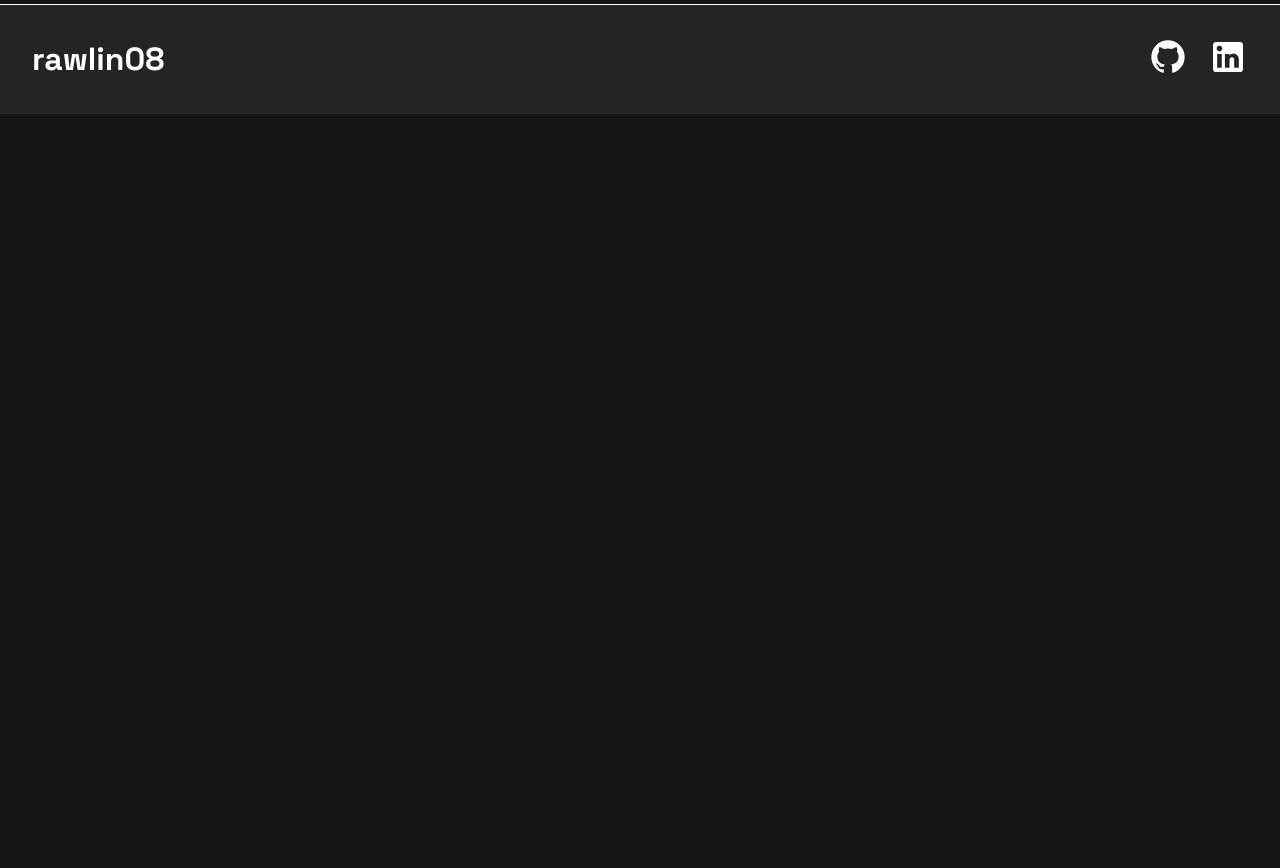
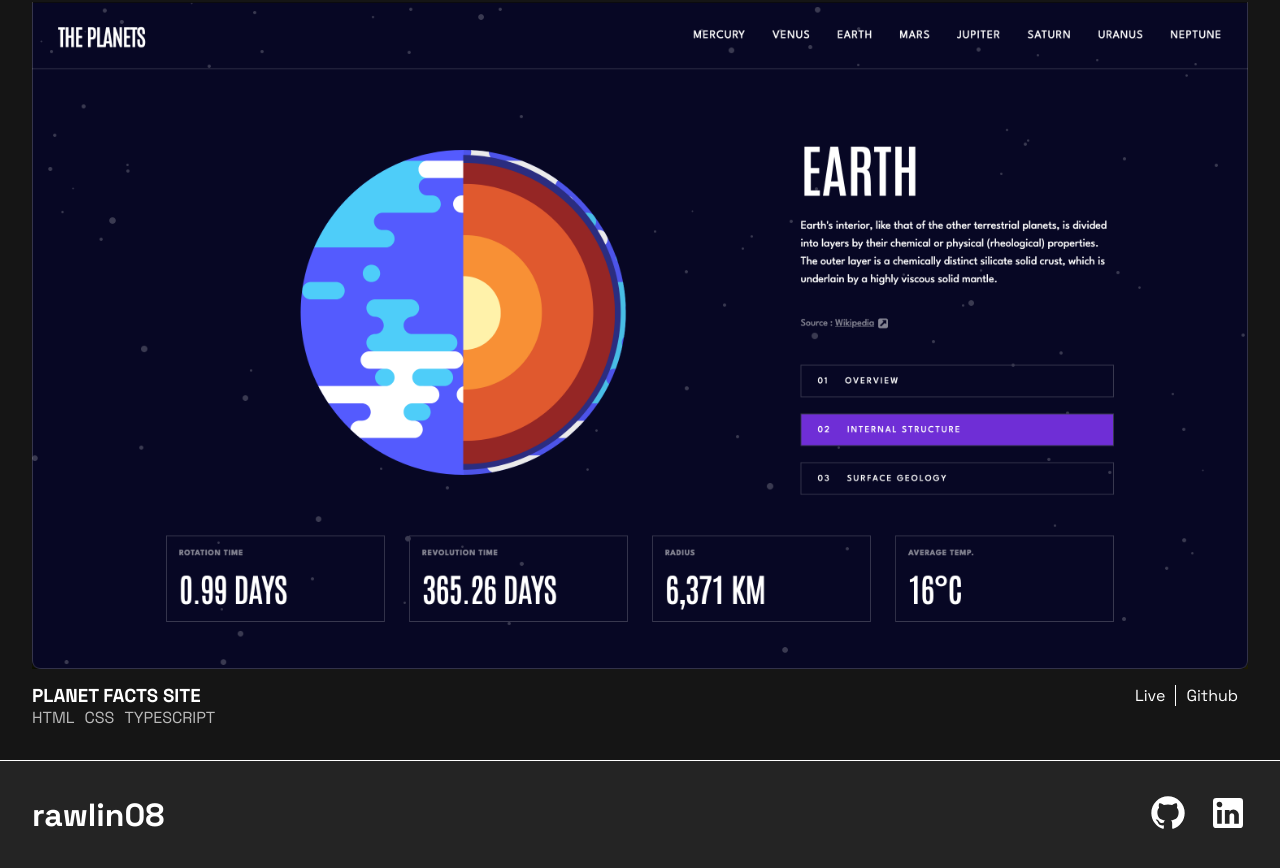
Before and after one commit to rawlin08/portfolio, an Angular app: page / in a window 1280 px wide. Shown: the part 4267-5135 px from the top of the page. Before the commit the page ends 4381 px from the top, so only its background shows below. Built offline with nearby package versions, Linux system fonts and the light colour scheme.

Commit message:
new project added! Planet Fact Site!

```diff
--- a/src/app/components/projects.component.ts
+++ b/src/app/components/projects.component.ts
@@ -117,5 +117,12 @@ export class ProjectsComponent {
       title: 'SUNNYSIDE AGENCY LANDING PAGE',
       langs: ['HTML', 'CSS', 'TYPESCRIPT']
     },
+    {
+      img: 'assets/images/planetFactsScreen.png',
+      liveurl: 'https://rawlin08.github.io/planet-facts/',
+      giturl: 'https://github.com/rawlin08/planet-facts',
+      title: 'PLANET FACTS SITE',
+      langs: ['HTML', 'CSS', 'TYPESCRIPT']
+    },
   ]
 }
```
Also changed, not shown: src/assets/images/planetFactsScreen.png (added).
